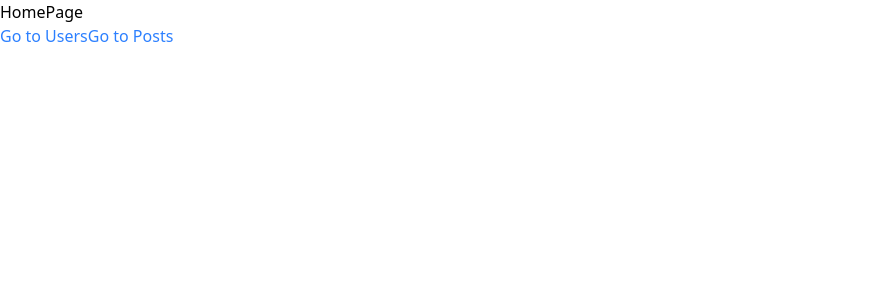
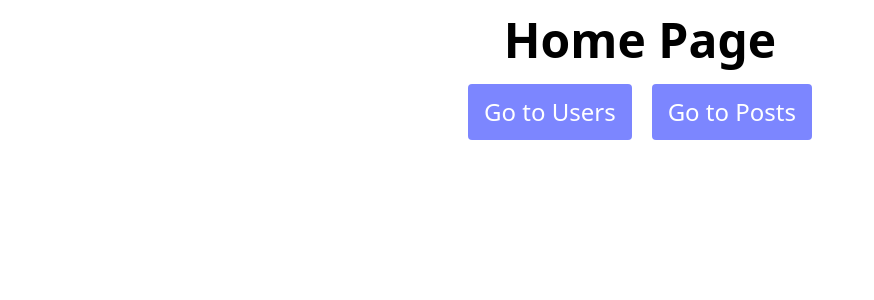
Before and after one commit to keremkaramann/react-ts, a React (Vite) app: page / in a window 1280 px wide. Shown: the top 300 px of the page, without its empty margins (0-874 px from the left). Built offline with nearby package versions, Linux system fonts and the light colour scheme.

Commit message:
homepage btn added

```diff
--- a/src/components/ErrorPage.tsx
+++ b/src/components/ErrorPage.tsx
@@ -12,7 +12,7 @@ const ErrorPage = () => {
         to="/"
         className="bg-indigo-400 text-white px-3 py-1 rounded hover:bg-indigo-600 cursor-pointer transition-colors duration-500"
       >
-        Go Back to HomePage
+        Go Back to Home Page
       </Link>
     </div>
   );
--- a/src/components/HomePage.tsx
+++ b/src/components/HomePage.tsx
@@ -2,14 +2,22 @@ import { Link } from "react-router-dom";
 
 const HomePage = () => {
   return (
-    <div>
-      <h1>HomePage</h1>
-      <Link to="/users" className="text-blue-500 hover:underline">
-        Go to Users
-      </Link>
-      <Link to="/posts" className="text-blue-500 hover:underline">
-        Go to Posts
-      </Link>
+    <div className="text-center m-4">
+      <h1 className="font-bold text-5xl mb-5">Home Page</h1>
+      <div className=" flex gap-5 justify-center text-2xl">
+        <Link
+          to="/users"
+          className=" bg-indigo-400 text-white px-4 py-3 rounded hover:bg-indigo-600 cursor-pointer transition-colors duration-500"
+        >
+          Go to Users
+        </Link>
+        <Link
+          to="/posts"
+          className="bg-indigo-400 text-white px-4 py-3 rounded hover:bg-indigo-600 cursor-pointer transition-colors duration-500"
+        >
+          Go to Posts
+        </Link>
+      </div>
     </div>
   );
 };
--- a/src/components/UserList.tsx
+++ b/src/components/UserList.tsx
@@ -3,6 +3,7 @@ import type { User } from "../types";
 import { fetchUsers } from "../services/api";
 import { useEffect, useState } from "react";
 import AddNewUser from "./AddNewUser";
+import { Link } from "react-router-dom";
 
 const UserList = () => {
   const [users, setUsers] = useState<User[]>([]);
@@ -28,6 +29,12 @@ const UserList = () => {
 
   return (
     <div>
+      <Link
+        to="/"
+        className=" m-2 text-xl bg-indigo-400 text-white px-3 py-3 rounded hover:bg-indigo-600 cursor-pointer transition-colors duration-500"
+      >
+        Go Back to Home Page
+      </Link>
       <h1 className="text-center m-5 font-bold text-3xl">User List</h1>
       <div className="flex justify-center m-2">
         <AddNewUser users={users} setUsers={setUsers} />
```
